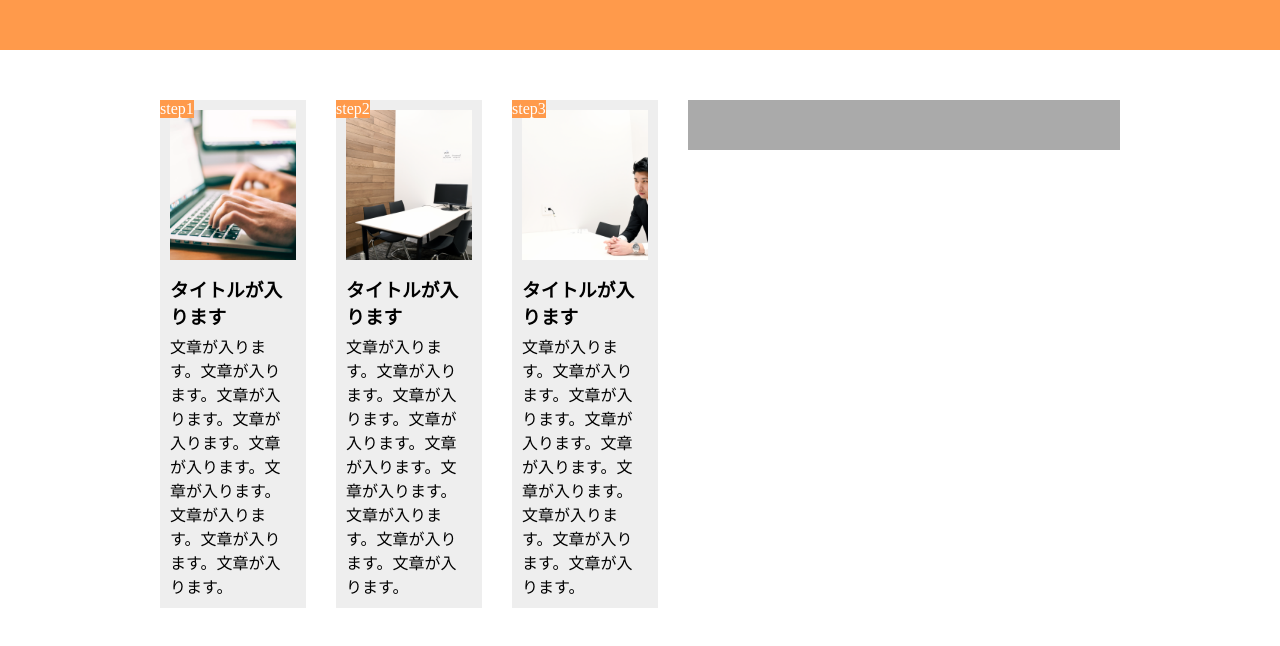
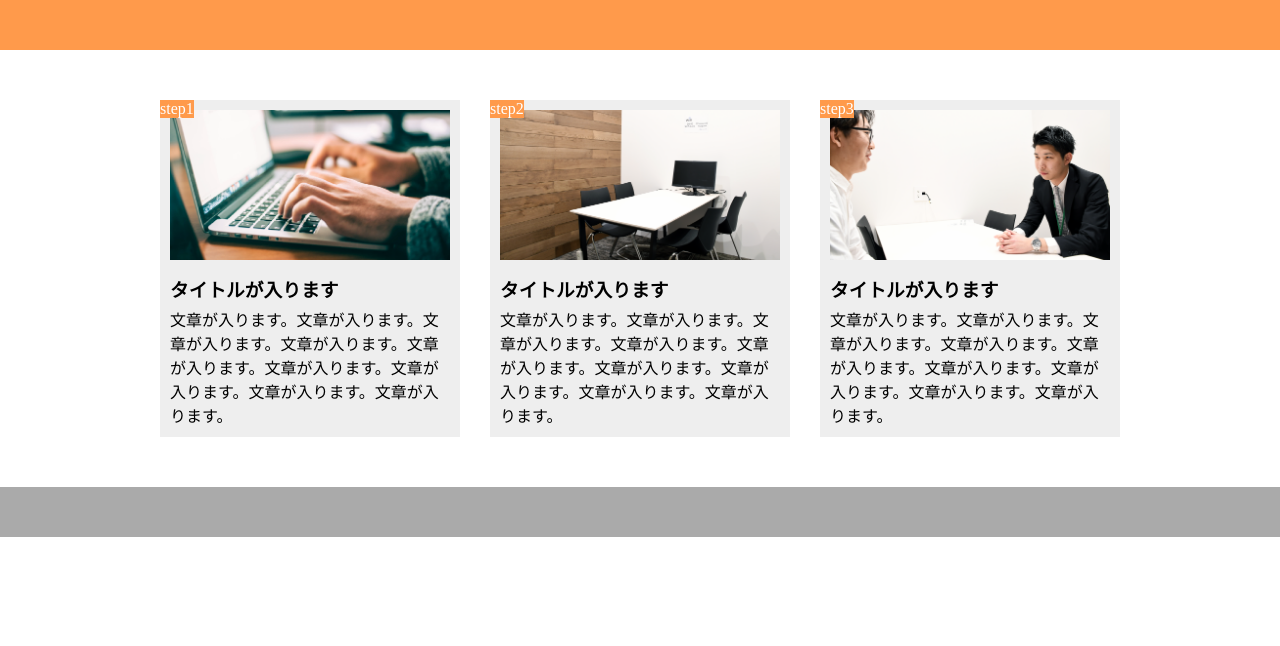
Before and after one commit to hanfirokiki/KADAI1, a plain HTML site: page index.html in a window 1280 px wide. Drawn offline with Linux system fonts and the light colour scheme.

Commit message:
再提出

```diff
--- a/index.html
+++ b/index.html
@@ -39,8 +39,7 @@
             文章が入ります。文章が入ります。文章が入ります。文章が入ります。文章が入ります。文章が入ります。文章が入ります。文章が入ります。文章が入ります。
         </p>
       </div>
-
-      <footer></footer>
-    </main>
+      </main>
+     <footer></footer>
   </body>
 </html>
--- a/style.css
+++ b/style.css
@@ -15,6 +15,8 @@ main {
   width: 960px;
   margin: 50px auto;
   display: flex;
+  justify-content: space-evenly;
+  justify-content: center;
 }
 
 .main-box {
@@ -23,6 +25,7 @@ main {
   padding: 10px;
   position: relative;
   background-color: #eee;
+
 }
 
 .main-box:last-child {
```
